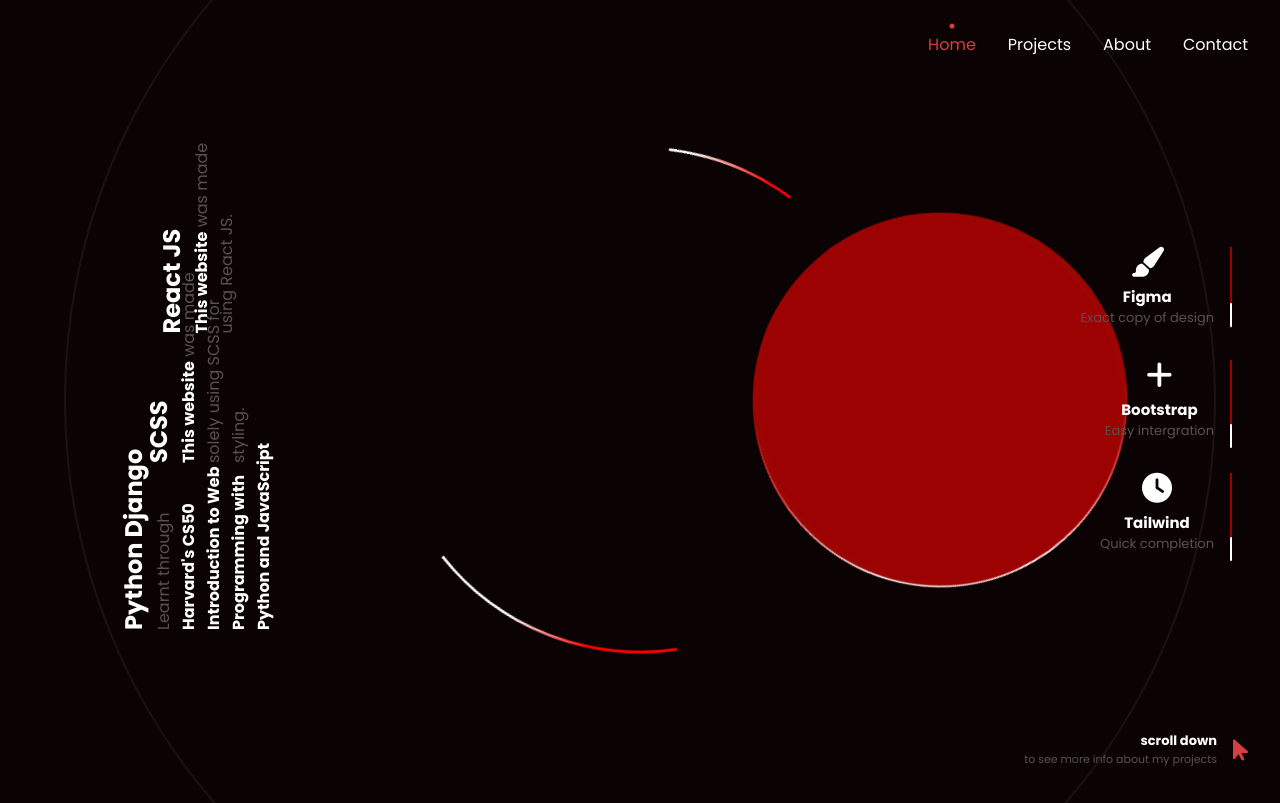
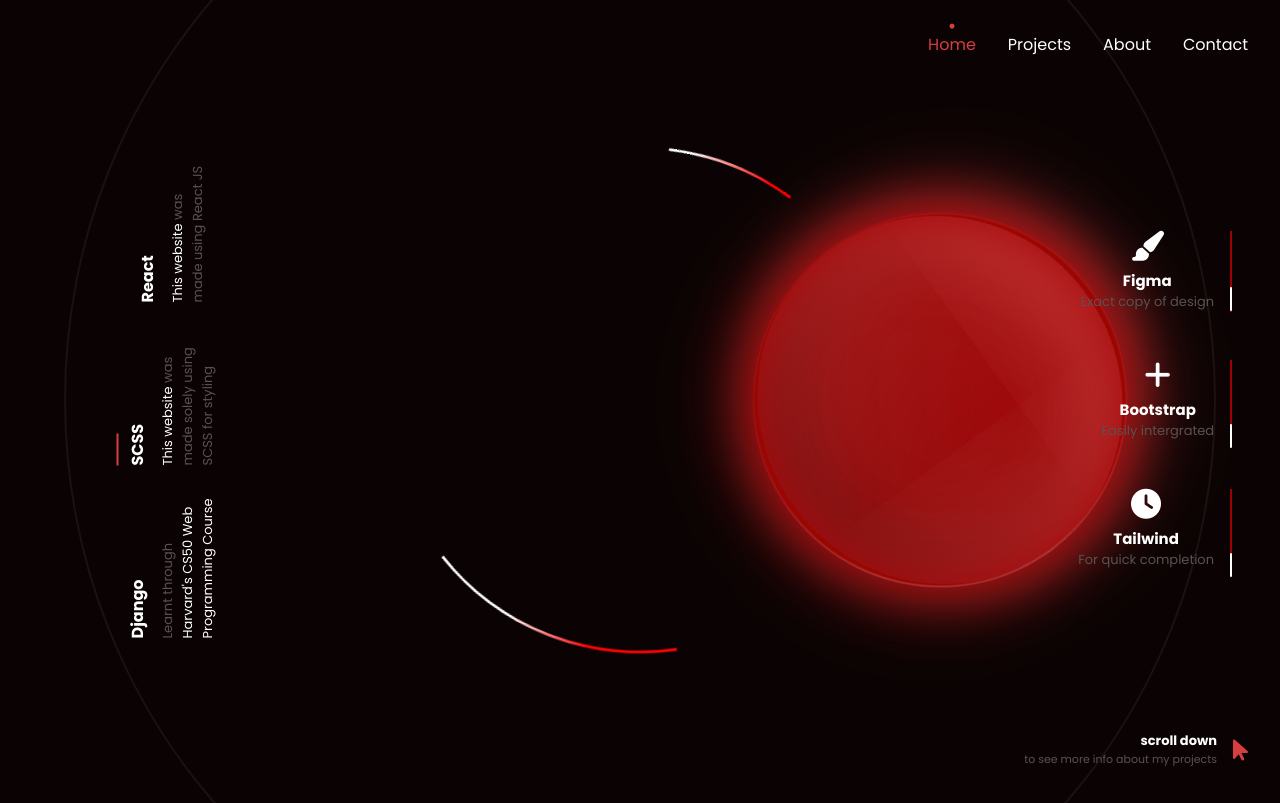
Before and after one commit to tices0/Portfolio, a React (Create React App) app: page / in a window 1280 px wide. Shown: the top 803 px of the page. Built offline with nearby package versions, Linux system fonts and the light colour scheme.

Commit message:
done adding info

```diff
--- a/public/index.html
+++ b/public/index.html
@@ -39,7 +39,7 @@
 			rel="stylesheet"
 		/>
 
-		<title>Tochi Davids</title>
+		<title>that guyyy</title>
 	</head>
 	<body>
 		<noscript>You need to enable JavaScript to run this app.</noscript>
--- a/src/pages/Home.jsx
+++ b/src/pages/Home.jsx
@@ -24,27 +24,30 @@ function Home() {
 			<section className="info">
 				<ul className="left">
 					<li>
-						<h1>React JS</h1>
+						<div className="rotated-text">
+							<h1>React</h1>
 							<p>
-							<b>This website</b> was made using React JS.
+								<i>This website</i> was made using React JS
 							</p>
+						</div>
 					</li>
 					<li>
+						<div className="rotated-text middle">
 							<h1>SCSS</h1>
 							<p>
-							<b>This website</b> was made solely using SCSS for
-							styling.
+								<i>This website</i> was made solely using SCSS
+								for styling
 							</p>
+						</div>
 					</li>
 					<li>
-						<h1>Python Django</h1>
+						<div className="rotated-text">
+							<h1>Django</h1>
 							<p>
 								Learnt through{" "}
-							<b>
-								Harvard's CS50 Introduction to Web Programming
-								with Python and JavaScript
-							</b>
+								<i>Harvard's CS50 Web Programming Course</i>
 							</p>
+						</div>
 					</li>
 				</ul>
 				<ul className="right">
@@ -56,12 +59,12 @@ function Home() {
 					<li className="second">
 						<i className="fa-solid fa-plus"></i>
 						<h1>Bootstrap</h1>
-						<p>Easy intergration</p>
+						<p>Easily intergrated</p>
 					</li>
 					<li className="third">
 						<i class="fa-solid fa-clock"></i>
 						<h1>Tailwind</h1>
-						<p>Quick completion</p>
+						<p>For quick completion</p>
 					</li>
 				</ul>
 			</section>
--- a/src/styles/styles.css
+++ b/src/styles/styles.css
@@ -74,6 +74,7 @@ body::-webkit-scrollbar {
   border-radius: 50%;
   z-index: 999;
   border-inline: 5px solid rgba(0, 231, 0, 0.02);
+  box-shadow: inset 0 0 50px #9d0203, inset 20px 0 80px #d73e3f, inset -20px 0 80px #5a0a0a, inset 20px 0 300px #d73e3f, inset -20px 0 300px #5a0a0a, 0 0 50px #9d0203, -10px 0 80px #d73e3f, 10px 0 80px #5a0a0a; /* outer right cyan */
 }
 #home-page .first-outline {
   width: 525px;
@@ -144,22 +145,44 @@ body::-webkit-scrollbar {
   justify-content: center;
   align-items: center;
   flex-direction: column;
-  justify-content: space-between;
-  align-items: flex-end;
-  gap: 2rem;
-  width: 200px;
+  gap: 3rem;
 }
 #home-page section.info ul p {
   color: #5a5252;
+  font-size: 13px;
+}
+#home-page section.info ul.left {
+  gap: 5rem;
+  align-items: flex-start;
+}
+#home-page section.info ul.left .rotated-text {
+  transform: rotate(-90deg);
+}
+#home-page section.info ul.left .rotated-text.middle::after {
+  content: "";
+  position: absolute;
+  left: 0;
+  top: -0.5rem;
+  width: 2rem;
+  height: 2px;
+  background-color: #d73e3f;
 }
 #home-page section.info ul.left li {
-  transform: rotate(-90deg);
+  width: 150px;
 }
-#home-page section.info ul.left b {
+#home-page section.info ul.left i {
+  color: #fff;
+  font-style: normal;
+}
+#home-page section.info ul.left h1 {
+  font-size: 16px;
+  margin-bottom: 0.5rem;
   color: #fff;
 }
 #home-page section.info ul.right {
+  align-items: flex-end;
   text-align: center;
+  width: 200px;
 }
 #home-page section.info ul.right li {
   border-right: 2px solid #9d0203;
@@ -190,9 +213,6 @@ body::-webkit-scrollbar {
 #home-page section.info ul.right h1 {
   font-size: 15px;
 }
-#home-page section.info ul.right p {
-  font-size: 13px;
-}
 
 @keyframes spin {
   0% {
--- a/src/styles/styles.scss
+++ b/src/styles/styles.scss
@@ -107,6 +107,8 @@ body {
 		border-radius: 50%;
 		z-index: -1;
 		position: relative;
+
+
 		&:after {
 			content: "";
 			position: absolute;
@@ -118,6 +120,15 @@ body {
 			border-radius: 50%;
 			z-index: 999;
 			border-inline: 5px solid rgba(0, 231, 0, 0.02);
+            box-shadow:
+    inset 0 0 50px $medium-red,      /* inner white */
+    inset 20px 0 80px $light-red,   /* inner left magenta short */
+    inset -20px 0 80px $dark-red,  /* inner right cyan short */
+    inset 20px 0 300px $light-red, /* inner left magenta broad */
+    inset -20px 0 300px $dark-red, /* inner right cyan broad */
+    0 0 50px $medium-red,            /* outer white */
+    -10px 0 80px $light-red,       /* outer left magenta */
+    10px 0 80px $dark-red;         /* outer right cyan */
 		}
 	}
 
@@ -179,28 +190,53 @@ body {
 
 		ul {
 			@include flexCenter(column);
-			justify-content: space-between;
-			align-items: flex-end;
-			gap: 2rem;
-			width: 200px;
+			gap: 3rem;
+			// min-height: calc(100vh - 10rem);
 
 			p {
 				color: $grey;
+				font-size: 13px;
 			}
 
 			&.left {
-				li {
+				gap: 5rem;
+				align-items: flex-start;
+
+				.rotated-text {
 					transform: rotate(-90deg);
+					// transform-origin: 0 100%;
+
+					&.middle::after {
+						content: "";
+						position: absolute;
+						left: 0;
+						top: -0.5rem;
+						width: 2rem;
+						height: 2px;
+						background-color: $light-red;
+					}
 				}
 
-				b {
+				li {
+					width: 150px;
+				}
+
+				i {
+					color: #fff;
+					font-style: normal;
+				}
+
+				h1 {
+					font-size: 16px;
+					margin-bottom: 0.5rem;
 					color: #fff;
 				}
 			}
 
 			&.right {
+				align-items: flex-end;
 				text-align: center;
-				// text-align: right;
+				width: 200px;
 
 				li {
 					border-right: 2px solid $medium-red;
@@ -211,7 +247,7 @@ body {
 						content: "";
 						position: absolute;
 						right: -2px;
-                        top:0;
+						top: 0;
 						background-color: #fff;
 						height: 1.5rem;
 						width: 2px;
@@ -235,10 +271,6 @@ body {
 
 				h1 {
 					font-size: 15px;
-				}
-
-				p {
-					font-size: 13px;
 				}
 			}
 		}
```
Also changed, not shown: 1 other file (tests, documents, lock files or other folders). Lines whose indentation alone changed are shown as unchanged.
